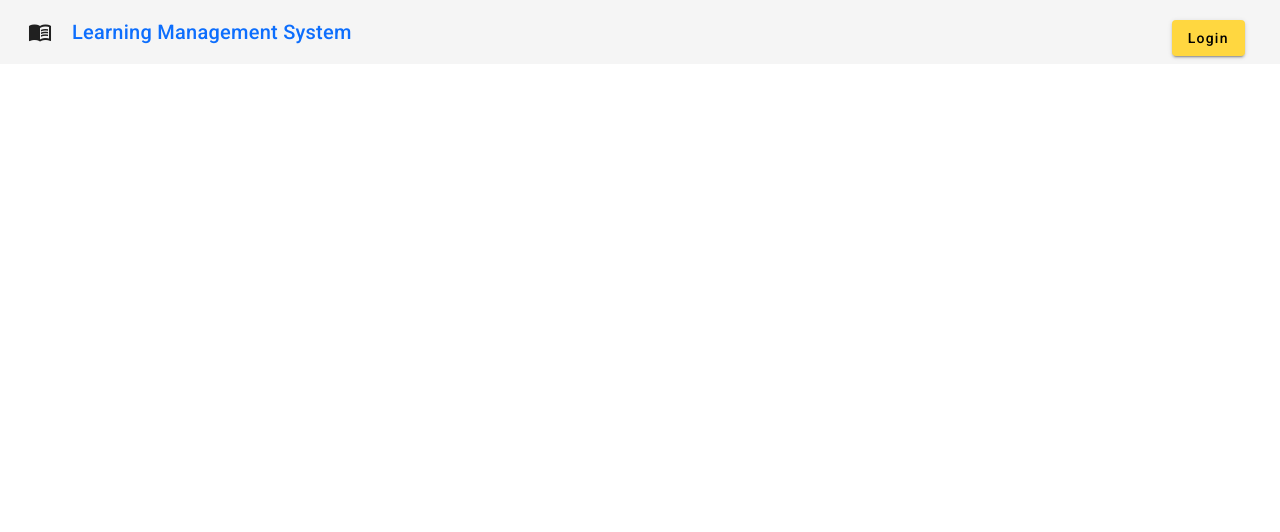
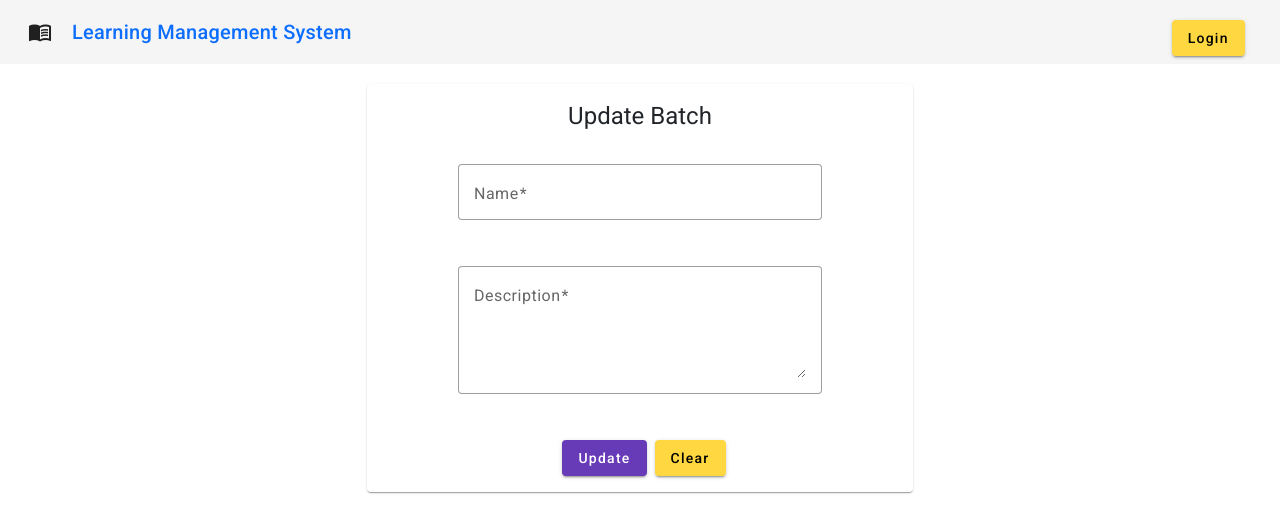
Before and after one commit to charankulal/LMS-Portal-Frontend-EG, an Angular app: page /update-batch/1 in a window 1280 px wide. Before the commit this address led to /. Shown: the top 532 px of the page. Built offline with nearby package versions, Linux system fonts and the light colour scheme; no server answers.

Commit message:
feature: added update batch

```diff
--- a/src/app/app.routes.ts
+++ b/src/app/app.routes.ts
@@ -9,6 +9,7 @@ import { ViewBatchComponent } from './pages/batch/view-batch/view-batch.componen
 import { CreateTraineeComponent } from './pages/admin/create-trainee/create-trainee.component';
 import { ViewTraineesComponent } from './pages/admin/view-trainees/view-trainees.component';
 import { CreateSprintComponent } from './pages/sprint/create-sprint/create-sprint.component';
+import { UpdateBatchComponent } from './pages/instructor/update-batch/update-batch.component';
 
 export const routes: Routes = [
   { path: 'login', component: LoginComponent, pathMatch: 'full' },
@@ -20,7 +21,8 @@ export const routes: Routes = [
   { path: 'batch/:id', component: ViewBatchComponent, pathMatch: 'full' },
   { path: 'create-trainee', component: CreateTraineeComponent, pathMatch: 'full' },
   { path: 'view-all-trainees', component: ViewTraineesComponent, pathMatch: 'full' },
-  { path: 'create-sprint/:id', component: CreateSprintComponent, pathMatch: 'full' }
+  { path: 'create-sprint/:id', component: CreateSprintComponent, pathMatch: 'full' },
+  { path: 'update-batch/:id', component: UpdateBatchComponent, pathMatch: 'full' },
 ];
 
 @NgModule({
--- /dev/null
+++ b/src/app/pages/instructor/update-batch/update-batch.component.html
@@ -0,0 +1,36 @@
+<div class="container">
+    <div class="row">
+        <div class="col-md-6 offset-md-3 my-2">
+            <mat-card>
+
+                <h1 class="text-center my-3">Update Batch</h1>
+                <form (ngSubmit)="formSubmit()" >
+
+                    <!-- Batch name Field -->
+                    <mat-form-field class="full-width margin col-md-8 offset-md-2 my-3 " appearance="outline">
+                        <mat-label>Name</mat-label>
+                        <input required matInput placeholder="Enter Batch Name" name="name" type="text"
+                        [(ngModel)]="batch.name" [ngModelOptions]="{ standalone: true }"/>
+                    </mat-form-field>
+
+                    <!-- Description field -->
+                    <mat-form-field class="full-width margin col-md-8 offset-md-2 my-2" appearance="outline">
+                        <mat-label>Description</mat-label>
+                        <textarea required type="text" matInput placeholder="Enter Description" name="description"
+                            rows="4" [(ngModel)]="batch.description" [ngModelOptions]="{ standalone: true }" ></textarea>
+                    </mat-form-field>
+
+
+                    <div class="container text-center margin my-3">
+                        <button type="submit" mat-raised-button color="primary" class="mx-2">
+                            Update
+                        </button>
+                        <button type="reset" mat-raised-button color="accent" class="margin-left">
+                            Clear
+                        </button>
+                    </div>
+                </form>
+            </mat-card>
+        </div>
+    </div>
+</div>
--- /dev/null
+++ b/src/app/pages/instructor/update-batch/update-batch.component.ts
@@ -0,0 +1,42 @@
+import { Component, OnInit } from '@angular/core';
+import { LoginService } from '../../../services/login.service';
+import { BatchService } from '../../../services/batch.service';
+import { ActivatedRoute, Router } from '@angular/router';
+import { MatButtonModule } from '@angular/material/button';
+import { MatInput, MatInputModule } from '@angular/material/input';
+import { MatFormFieldModule } from '@angular/material/form-field';
+import { MatCardModule } from '@angular/material/card';
+import { FormsModule, NgModel } from '@angular/forms';
+
+@Component({
+  selector: 'app-update-batch',
+  standalone: true,
+  imports: [MatButtonModule,MatInputModule,MatFormFieldModule,MatCardModule,FormsModule],
+  templateUrl: './update-batch.component.html',
+  styleUrl: './update-batch.component.css'
+})
+export class UpdateBatchComponent implements OnInit {
+  batch: any = []
+  constructor(private login:LoginService, private batchService: BatchService,private router:Router,private route:ActivatedRoute){}
+  ngOnInit(): void {
+
+    this.batchService.getBatchById(this.route.snapshot.paramMap.get('id')).subscribe((data:any)=>{
+      this.batch= data
+      console.log(this.batch)
+    },(error)=>{
+      window.alert(error)
+    })
+  }
+
+  formSubmit(){
+    this.batchService.UpdateBatch(this.route.snapshot.paramMap.get('id'),this.batch).subscribe(
+      (data:any)=>{
+        window.alert("success")
+      },
+      (error)=>{
+        window.alert("fail")
+      }
+    )
+  }
+
+}
--- a/src/app/pages/instructor/view-all-batches/view-all-batches.component.html
+++ b/src/app/pages/instructor/view-all-batches/view-all-batches.component.html
@@ -20,12 +20,8 @@
             <th mat-header-cell *matHeaderCellDef> Actions </th>
             <td mat-cell *matCellDef="let batch">
               <button mat-raised-button color="primary" (click)="viewBatch(batch.id)">View</button>
-              <button mat-stroked-button color="primary" class="mx-3">Update</button>
+              <button mat-stroked-button color="primary" class="mx-3" (click)="updateBatch(batch.id)" >Update</button>
               <button mat-flat-button color="accent" (click)="deleteBatch(batch.id)" >Delete</button>
-
-
-               <!-- (click)="updateBatch(batch.id)" -->
-               <!--  -->
             </td>
           </ng-container>
 
--- a/src/app/pages/instructor/view-all-batches/view-all-batches.component.ts
+++ b/src/app/pages/instructor/view-all-batches/view-all-batches.component.ts
@@ -39,6 +39,10 @@ export class ViewAllBatchesComponent implements OnInit{
     this.router.navigate([`/batch/${id}`])
   }
 
+  updateBatch(id:any){
+    this.router.navigate([`update-batch/${id}`])
+  }
+
   deleteBatch(id:any){
     const headerDict = {
       'Content-Type': 'application/json',
--- a/src/app/services/batch.service.ts
+++ b/src/app/services/batch.service.ts
@@ -47,6 +47,11 @@ export class BatchService {
     return this.http.delete(`${baseUrl}/api/batches/${id}`,requestOptions)
   }
 
+  // Update the batch by id
+  public UpdateBatch(id:any,data:any){
+    return this.http.put(`${baseUrl}/api/batches/${id}`,data)
+  }
+
   // get certification details
   public getCertificationDetails(){
 
```
Also changed, not shown: src/app/pages/instructor/update-batch/update-batch.component.css (added), 1 other file (tests, documents, lock files or other folders).
